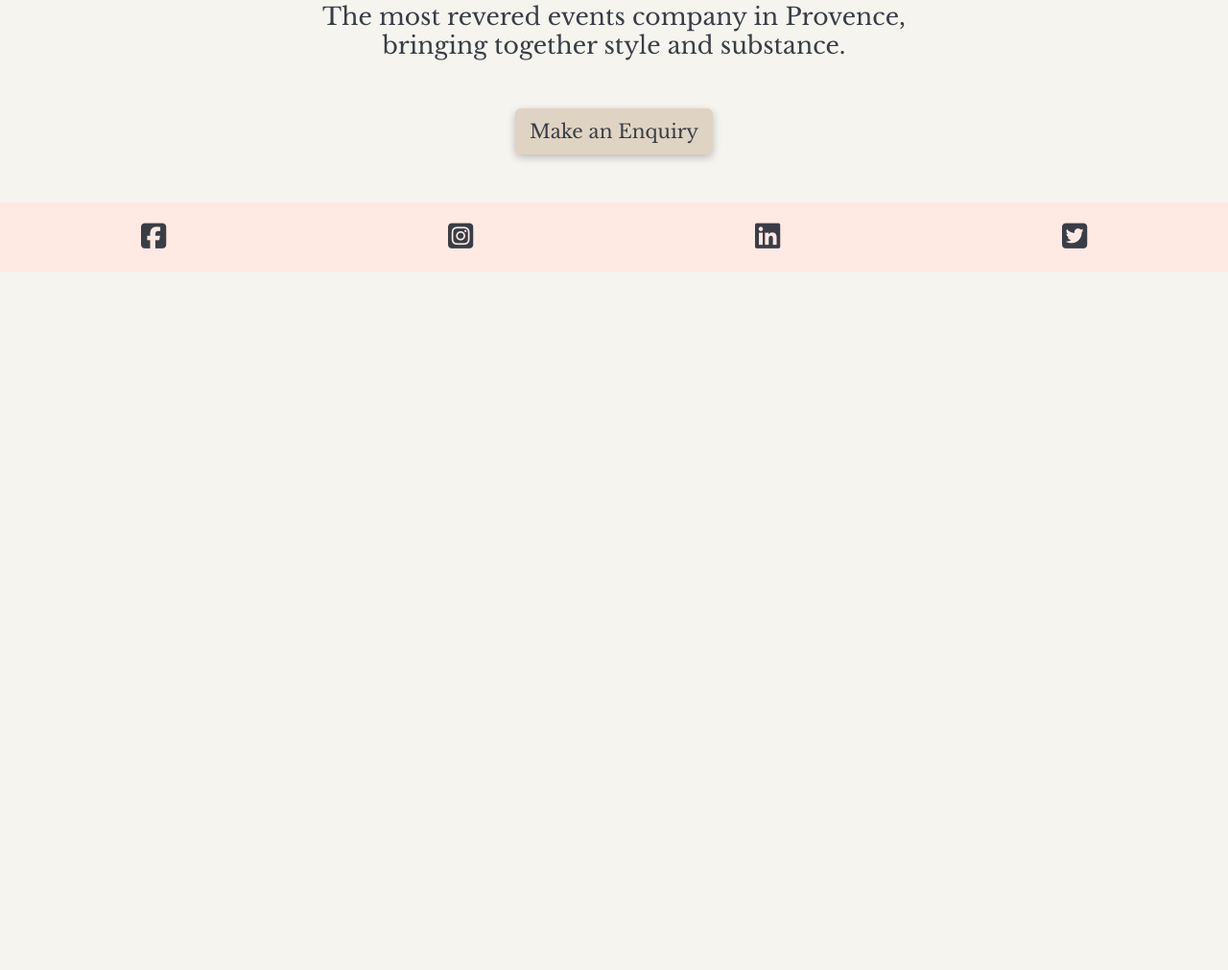
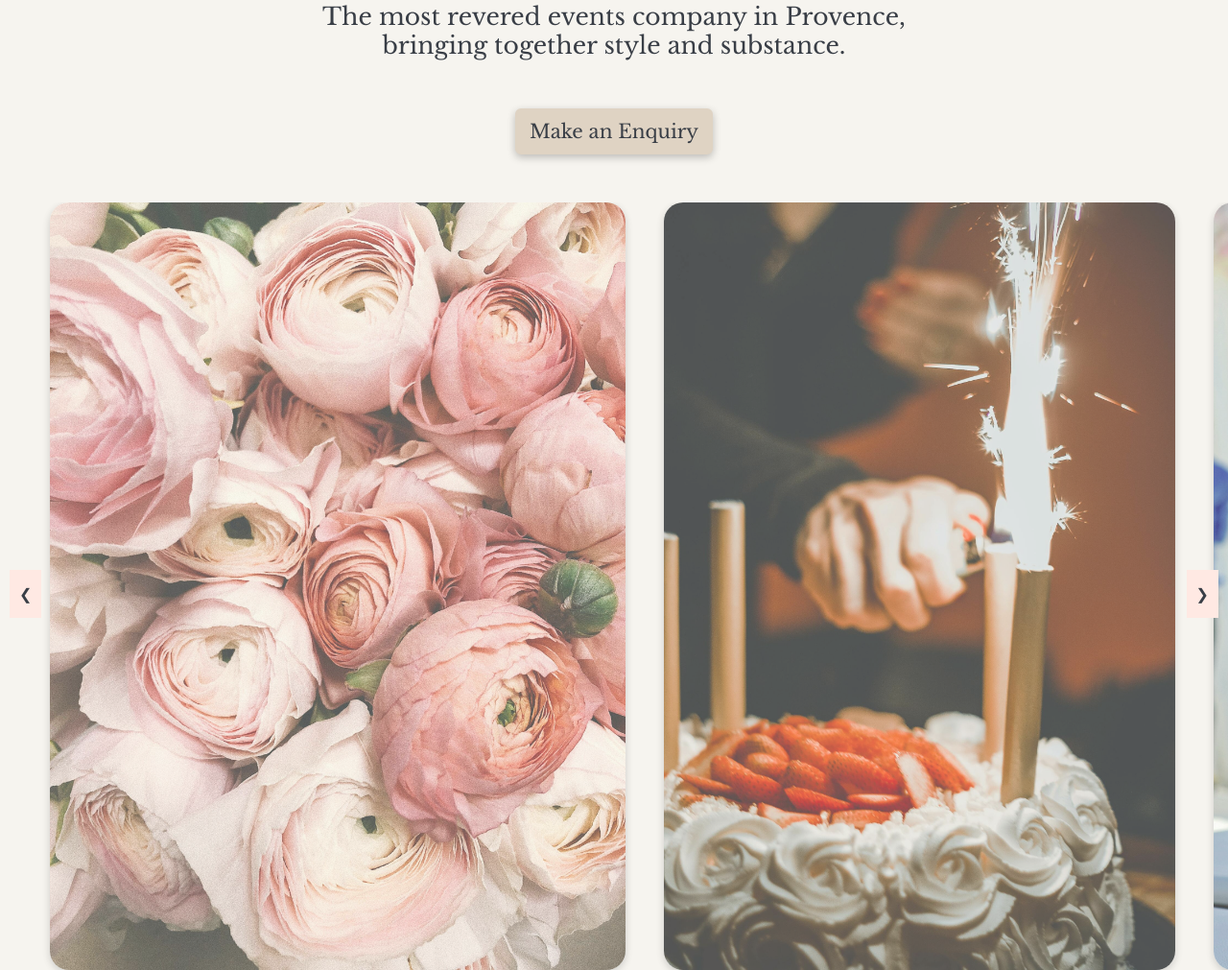
Before and after one commit to GeorginaMudditt/Romarin_Events, a plain HTML site: page index.html in a window 1280 px wide. Shown: the part 474-1485 px from the top of the page at 96% size. Before the commit the page ends 800 px from the top, so only its background shows below. Drawn offline with nearby package versions, Linux system fonts and the light colour scheme; a web font is replaced by a local one.

Commit message:
start working on carousel

```diff
--- a/index.html
+++ b/index.html
@@ -88,6 +88,26 @@
       <button type="button" class="btn btn-reg">
         <a href="mailto:">Make an Enquiry</a>
       </button>
+      <div class="image-carousel">
+        <button class="carousel-button prev" onclick="prevSlide()">
+          &#10094;
+        </button>
+        <ul class="slides">
+          <li><img src="./images/roses-secret-garden.jpg" alt="" /></li>
+          <li><img src="./images/birthday-cake-marinautrabo.jpg" alt="" /></li>
+          <li><img src="./images/beach-table-asadphoto.jpg" alt="" /></li>
+          <li><img src="./images/champagne-cottonbro.jpg" alt="" /></li>
+          <li><img src="./images/couple-rocsana99.jpg" alt="" /></li>
+          <li><img src="./images/cupcake-jessbaileydesign.jpg" alt="" /></li>
+          <li><img src="./images/elegant-table-bohlemedia.jpg" alt="" /></li>
+          <li><img src="./images/wine-tasting-laker.jpg" alt="" /></li>
+          <li><img src="./images/table-flowers-jeremy-wong.jpg" alt="" /></li>
+          <li><img src="./images/birthday-tea-erindderstila.jpg" alt="" /></li>
+        </ul>
+        <button class="carousel-button next" onclick="nextSlide()">
+          &#10095;
+        </button>
+      </div>
     </main>
 
     <footer>
@@ -104,5 +124,6 @@
         ><i class="fa-brands fa-square-twitter socials"></i
       ></a>
     </footer>
+    <script src="./src/carousel.js"></script>
   </body>
 </html>
--- /dev/null
+++ b/src/carousel.js
@@ -0,0 +1,36 @@
+let currentSlide = 0;
+
+function showSlide(index) {
+  const slides = document.querySelectorAll(".slides li");
+  const prevButton = document.querySelector(".carousel-button.prev");
+  const nextButton = document.querySelector(".carousel-button.next");
+
+  if (index >= slides.length) {
+    currentSlide = slides.length - 1;
+  } else if (index < 0) {
+    currentSlide = 0;
+  } else {
+    currentSlide = index;
+  }
+  const offset = -currentSlide * 100;
+  document.querySelector(".slides").style.transform = `translateX(${offset}%)`;
+
+  // Disable buttons at the ends
+  prevButton.disabled = currentSlide === 0;
+  nextButton.disabled = currentSlide === slides.length - 1;
+}
+
+function nextSlide() {
+  if (currentSlide < document.querySelectorAll(".slides li").length - 1) {
+    showSlide(currentSlide + 1);
+  }
+}
+
+function prevSlide() {
+  if (currentSlide > 0) {
+    showSlide(currentSlide - 1);
+  }
+}
+
+// Initialise the first slide
+showSlide(currentSlide);
--- a/src/styles.css
+++ b/src/styles.css
@@ -80,6 +80,45 @@ h2 {
   margin: 150px auto 50px auto;
   width: 400px;
 }
+.image-carousel {
+  position: relative;
+  max-width: 100%;
+  overflow: hidden;
+}
+.slides {
+  display: flex;
+  list-style: none;
+  transition: transform 3s ease-in-out;
+}
+.slides li {
+  margin: 0 20px;
+}
+.slides li img {
+  border-radius: 20px;
+  box-shadow: var(--box-shadow-light);
+  height: 800px;
+  opacity: 0.7;
+}
+.carousel-button {
+  position: absolute;
+  top: 50%;
+  transform: translateY(-50%);
+  background-color: var(--feature-color-light);
+  color: var(--text-color);
+  border: none;
+  height: 50px;
+  padding: 10px;
+  cursor: pointer;
+  z-index: 1;
+}
+
+.carousel-button.prev {
+  left: 10px;
+}
+
+.carousel-button.next {
+  right: 10px;
+}
 
 /* About Page CSS */
 
```
